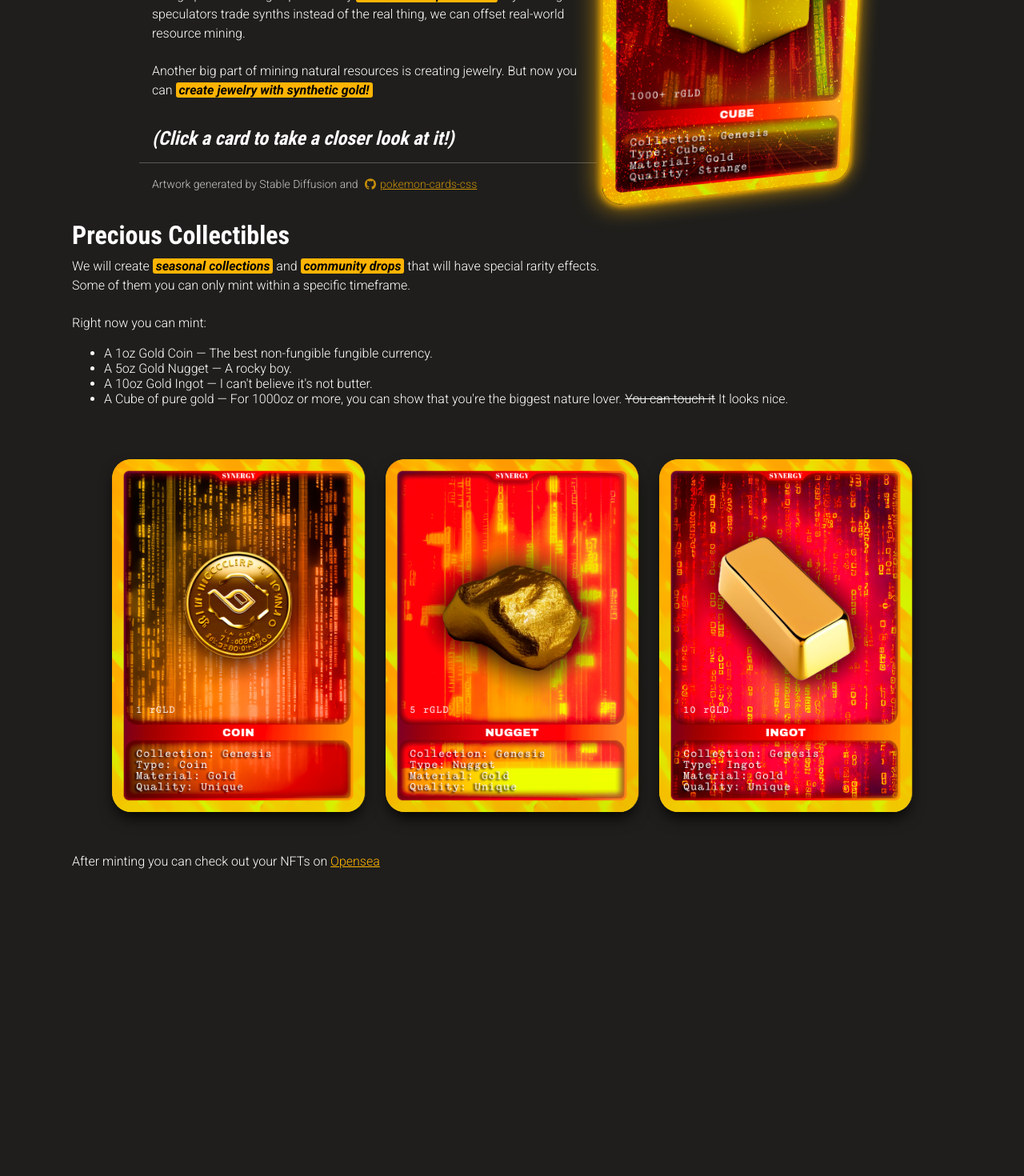
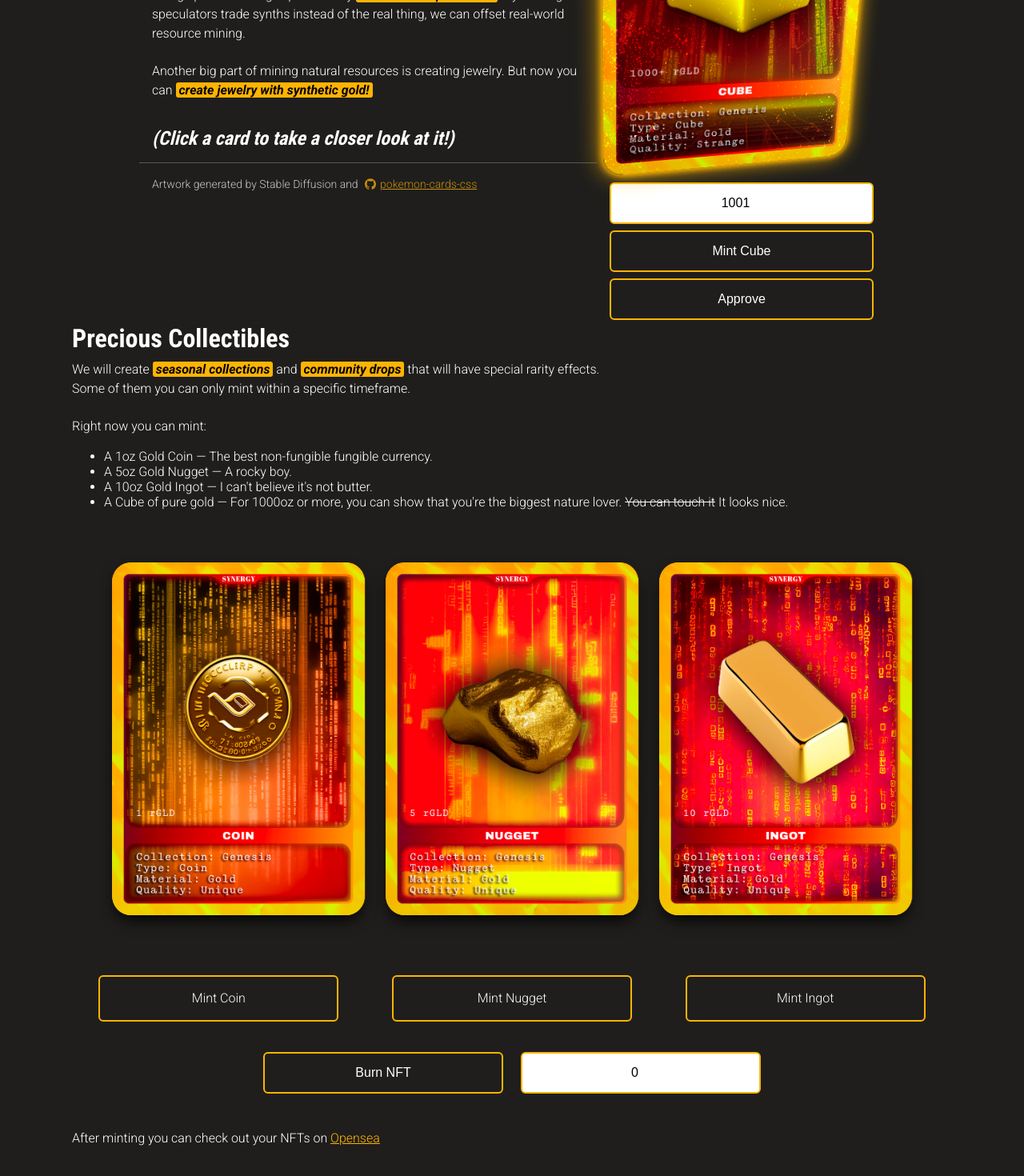
Before and after one commit to synergy-near/nft, a Svelte app: page / in a window 1280 px wide. Shown: the part 286-1756 px from the top of the page at 80% size. Before the commit the page ends 1429 px from the top, so only its background shows below. Built offline with nearby package versions, Linux system fonts and the light colour scheme.

Commit message:
done push and burn

```diff
--- a/index.html
+++ b/index.html
@@ -18,6 +18,7 @@
 	<body>
 
     <div id="app"></div>
+	<!-- <script src='path/to/bignumber.js'></script> -->
     <script type="module" src="/src/main.js"></script>
 
 	</body>
--- a/package.json
+++ b/package.json
@@ -14,6 +14,8 @@
     "vite": "^3.2.0"
   },
   "dependencies": {
+    "bignumber.js": "^9.1.0",
+    "ethers": "^5.7.2",
     "gh-pages": "^4.0.0",
     "web3": "^1.8.0"
   }
--- a/src/App.svelte
+++ b/src/App.svelte
@@ -1,6 +1,7 @@
 <script>
   import CardList from "./cards.svelte";
   import Card from "./lib/components/card.svelte";
+  import { BigNumber } from "ethers";
 
   let basics;
   let holos;
@@ -17,6 +18,15 @@
   let rainbow;
   let gold;
   let veeGallery;
+
+  let cube_gold = 1001;
+  let nft_to_burn = 0;
+
+  let gold_balance = 0;
+
+  const NftContractAddress = "TSXNN3fFvM5jvQ28HVzMHfrLCsUjDBfgVG";
+
+  const getBalance = async () => {};
 
   const getCards = async () => {
     let promiseArray = [];
@@ -43,6 +53,108 @@
 
     return cards;
   };
+
+  const mintCard = async (amount) => {
+    console.log(amount);
+    const HexNftContractAddress =
+      window.tronWeb.address.toHex(NftContractAddress);
+
+    console.log(HexNftContractAddress);
+    console.log(window.tronWeb.address.fromHex(HexNftContractAddress));
+
+    const transaction =
+      await window.tronWeb.transactionBuilder.triggerSmartContract(
+        HexNftContractAddress,
+        "mintCard(uint256)",
+        {},
+        [
+          {
+            type: "uint256",
+            value: BigNumber.from("10").pow(18).mul(amount),
+          },
+        ],
+        window.tronWeb.address.toHex(window.tronWeb.defaultAddress.base58)
+      );
+
+    const signedTransaction = await window.tronWeb.trx.sign(
+      transaction.transaction
+    );
+
+    const result = await window.tronWeb.trx.sendRawTransaction(
+      signedTransaction
+    );
+
+    console.log(result);
+  };
+
+  const burnNFT = async (nft_to_burn) => {
+    const HexNftContractAddress =
+      window.tronWeb.address.toHex(NftContractAddress);
+
+    console.log(HexNftContractAddress);
+    console.log(window.tronWeb.address.fromHex(HexNftContractAddress));
+
+    const transaction =
+      await window.tronWeb.transactionBuilder.triggerSmartContract(
+        HexNftContractAddress,
+        "burnCard(uint256)",
+        {},
+        [
+          {
+            type: "uint256",
+            value: nft_to_burn,
+          },
+        ],
+        window.tronWeb.address.toHex(window.tronWeb.defaultAddress.base58)
+      );
+
+    const signedTransaction = await window.tronWeb.trx.sign(
+      transaction.transaction
+    );
+
+    const result = await window.tronWeb.trx.sendRawTransaction(
+      signedTransaction
+    );
+
+    console.log(result);
+  };
+
+  const approve = async () => {
+    const HexNftContractAddress =
+      window.tronWeb.address.toHex(NftContractAddress);
+
+    const HexGOLDContractAddress = window.tronWeb.address.toHex(
+      "TJ9acewm9Li9utY6GxK7e4qDvaRMY72uGk"
+    );
+
+    const transaction =
+      await window.tronWeb.transactionBuilder.triggerSmartContract(
+        HexGOLDContractAddress,
+        "approve(address,uint256)",
+        {},
+        [
+          {
+            type: "address",
+            value: HexNftContractAddress,
+          },
+          {
+            type: "uint256",
+            value: BigNumber.from("10").pow(18).mul(100000),
+          },
+        ],
+        window.tronWeb.address.toHex(window.tronWeb.defaultAddress.base58)
+      );
+
+    const signedTransaction = await window.tronWeb.trx.sign(
+      transaction.transaction
+    );
+
+    const result = await window.tronWeb.trx.sendRawTransaction(
+      signedTransaction
+    );
+
+    console.log(result);
+  };
 </script>
 
 <main>
@@ -55,17 +167,23 @@
         <br />
         You will be able to <mark>redeem your synths</mark> by smelting the NFT.
       </p>
-			<br>
+      <br />
       <p>
-				Mining natural resources hurts the environment. That's why we decided to create Synergy — a synthetic assets protocol with cutting-edge DeFi maths.
+        Mining natural resources hurts the environment. That's why we decided to
+        create Synergy — a synthetic assets protocol with cutting-edge DeFi
+        maths.
       </p>
-			<br>
+      <br />
       <p>
-				A large part of mining is powered by <mark>the need for speculation</mark>. By making speculators trade synths instead of the real thing, we can offset real-world resource mining.
+        A large part of mining is powered by <mark
+          >the need for speculation</mark
+        >. By making speculators trade synths instead of the real thing, we can
+        offset real-world resource mining.
       </p>
-			<br>
+      <br />
       <p>
-				Another big part of mining natural resources is creating jewelry. But now you can <mark>create jewelry with synthetic gold!</mark>
+        Another big part of mining natural resources is creating jewelry. But
+        now you can <mark>create jewelry with synthetic gold!</mark>
       </p>
     </section>
 
@@ -83,6 +201,22 @@
           showcase={true}
         />
       {/await}
+
+      <div>
+        <div>
+          <input
+            class="mint-button cube cube-input"
+            type="number"
+            bind:value={cube_gold}
+          />
+          <button class="mint-button cube" on:click={() => mintCard(cube_gold)}
+            >Mint Cube</button
+          >
+          <button class="mint-button cube" on:click={() => approve()}
+            >Approve</button
+          >
+        </div>
+      </div>
     </div>
 
     <section class="info">
@@ -92,27 +226,38 @@
 
       <p class="small">
         Artwork generated by Stable Diffusion and
-				<a href="https://github.com/simeydotme/pokemon-cards-css"><svg role="img" viewBox="0 0 24 24" xmlns="http://www.w3.org/2000/svg"><title>GitHub</title><path d="M12 .297c-6.63 0-12 5.373-12 12 0 5.303 3.438 9.8 8.205 11.385.6.113.82-.258.82-.577 0-.285-.01-1.04-.015-2.04-3.338.724-4.042-1.61-4.042-1.61C4.422 18.07 3.633 17.7 3.633 17.7c-1.087-.744.084-.729.084-.729 1.205.084 1.838 1.236 1.838 1.236 1.07 1.835 2.809 1.305 3.495.998.108-.776.417-1.305.76-1.605-2.665-.3-5.466-1.332-5.466-5.93 0-1.31.465-2.38 1.235-3.22-.135-.303-.54-1.523.105-3.176 0 0 1.005-.322 3.3 1.23.96-.267 1.98-.399 3-.405 1.02.006 2.04.138 3 .405 2.28-1.552 3.285-1.23 3.285-1.23.645 1.653.24 2.873.12 3.176.765.84 1.23 1.91 1.23 3.22 0 4.61-2.805 5.625-5.475 5.92.42.36.81 1.096.81 2.22 0 1.606-.015 2.896-.015 3.286 0 .315.21.69.825.57C20.565 22.092 24 17.592 24 12.297c0-6.627-5.373-12-12-12"/></svg>pokemon-cards-css</a>
-
+        <a href="https://github.com/simeydotme/pokemon-cards-css"
+          ><svg
+            role="img"
+            viewBox="0 0 24 24"
+            xmlns="http://www.w3.org/2000/svg"
+            ><title>GitHub</title><path
+              d="M12 .297c-6.63 0-12 5.373-12 12 0 5.303 3.438 9.8 8.205 11.385.6.113.82-.258.82-.577 0-.285-.01-1.04-.015-2.04-3.338.724-4.042-1.61-4.042-1.61C4.422 18.07 3.633 17.7 3.633 17.7c-1.087-.744.084-.729.084-.729 1.205.084 1.838 1.236 1.838 1.236 1.07 1.835 2.809 1.305 3.495.998.108-.776.417-1.305.76-1.605-2.665-.3-5.466-1.332-5.466-5.93 0-1.31.465-2.38 1.235-3.22-.135-.303-.54-1.523.105-3.176 0 0 1.005-.322 3.3 1.23.96-.267 1.98-.399 3-.405 1.02.006 2.04.138 3 .405 2.28-1.552 3.285-1.23 3.285-1.23.645 1.653.24 2.873.12 3.176.765.84 1.23 1.91 1.23 3.22 0 4.61-2.805 5.625-5.475 5.92.42.36.81 1.096.81 2.22 0 1.606-.015 2.896-.015 3.286 0 .315.21.69.825.57C20.565 22.092 24 17.592 24 12.297c0-6.627-5.373-12-12-12"
+            /></svg
+          >pokemon-cards-css</a
+        >
       </p>
     </section>
   </header>
 
   <h1>Precious Collectibles</h1>
   <p>
-		We will create <mark>seasonal collections</mark> and <mark>community drops</mark> that will have special rarity effects.
+    We will create <mark>seasonal collections</mark> and
+    <mark>community drops</mark>
+    that will have special rarity effects.
     <br />
     Some of them you can only mint within a specific timeframe.
   </p>
-	<br>
-	<p>
-		Right now you can mint:
-	</p>
+  <br />
+  <p>Right now you can mint:</p>
   <ul>
     <li>A 1oz Gold Coin — The best non-fungible fungible currency.</li>
     <li>A 5oz Gold Nugget — A rocky boy.</li>
     <li>A 10oz Gold Ingot — I can't believe it's not butter.</li>
-		<li>A Cube of pure gold — For 1000oz or more, you can show that you're the biggest nature lover. <s>You can touch it</s> It looks nice.</li>
+    <li>
+      A Cube of pure gold — For 1000oz or more, you can show that you're the
+      biggest nature lover. <s>You can touch it</s> It looks nice.
+    </li>
   </ul>
   <CardList>
     {#await getCards()}
@@ -131,15 +276,70 @@
     {/await}
   </CardList>
 
+  <div class="mint-block">
+    <div>
+      <p class="mint-button" on:click={() => mintCard(1)}>Mint Coin</p>
+    </div>
+    <div>
+      <p class="mint-button" on:click={() => mintCard(3)}>Mint Nugget</p>
+    </div>
+    <div>
+      <p class="mint-button" on:click={() => mintCard(5)}>Mint Ingot</p>
+    </div>
+  </div>
+
+  <div class="burn-btn">
+    <button class="mint-button" on:click={() => burnNFT(nft_to_burn)}
+      >Burn NFT</button
+    >
+    <input
+      type="number"
+      bind:value={nft_to_burn}
+      class=" mint-button cube-input"
+    />
+  </div>
+
   <p>
     After minting you can check out your NFTs on
     <a href="https://testnets.opensea.io/collection/synergy-nfts">Opensea</a>
-
   </p>
-
 </main>
 
 <style>
+  .cube {
+    width: 100%;
+  }
+
+  .mint-block {
+    margin-top: 20px;
+    display: flex;
+    margin-bottom: 30px;
+    justify-content: space-around;
+  }
+
+  .mint-button {
+    background-color: rgb(31, 30, 28);
+    min-width: 300px;
+    border: none;
+    color: white;
+    padding: 15px 32px;
+    text-align: center;
+    text-decoration: none;
+    display: inline-block;
+    font-size: 16px;
+    margin: 4px 2px;
+    cursor: pointer;
+
+    border-radius: 6px;
+
+    border: 2px solid #ffb403;
+  }
+
+  .cube-input {
+    background-color: white;
+    color: black;
+  }
+
   main {
     color: white;
     padding: 50px;
@@ -170,6 +370,16 @@
     display: inline-block;
   }
 
+  .burn-btn {
+    display: flex;
+    justify-content: center;
+    margin-bottom: 40px;
+  }
+
+  .burn-btn button {
+    margin-right: 20px;
+  }
+
   @media screen and (min-width: 600px) {
     header {
       grid-template-columns: 50% 1fr;
@@ -178,7 +388,9 @@
       grid-column: 2;
       grid-row: 1/5;
     }
-	.intro, .info, .author {
+    .intro,
+    .info,
+    .author {
       grid-column: 1;
     }
   }
@@ -213,7 +425,7 @@
   h1,
   h2,
   h3 {
-		font-family: 'Roboto Condensed';
+    font-family: "Roboto Condensed";
   }
 
   h2 {
```
Also changed, not shown: 1 other file (tests, documents, lock files or other folders). Lines whose indentation alone changed are shown as unchanged.
